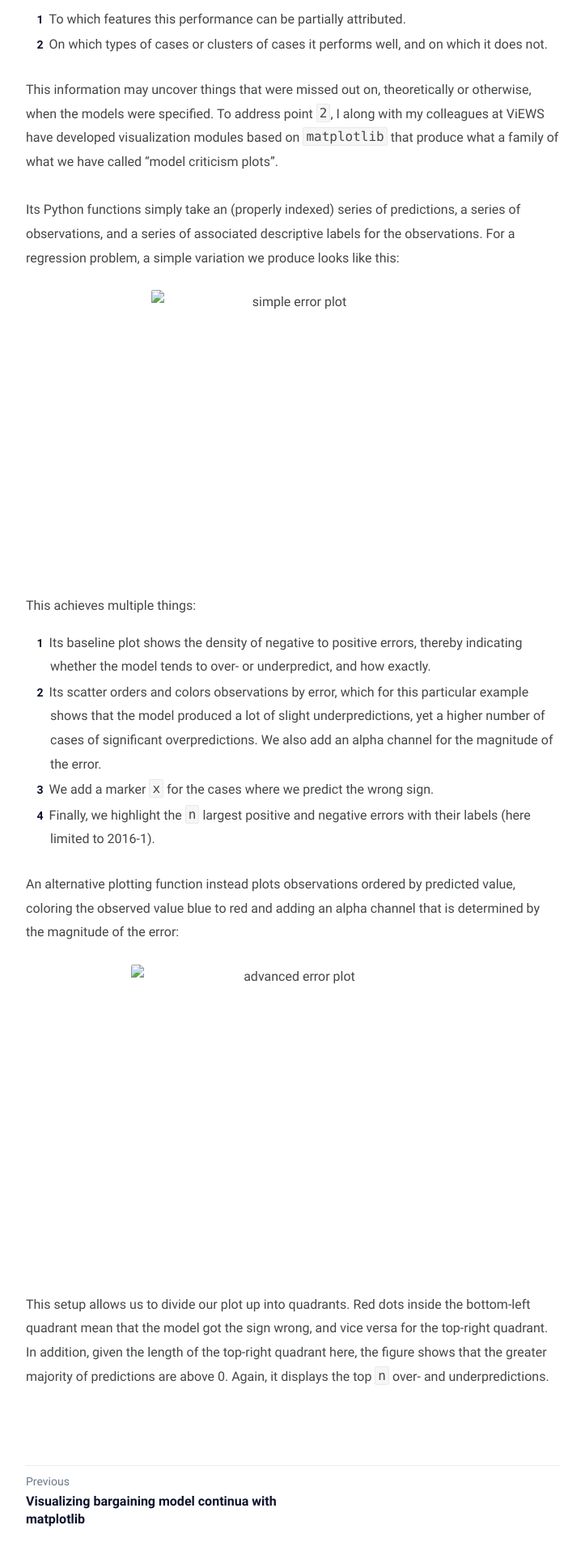
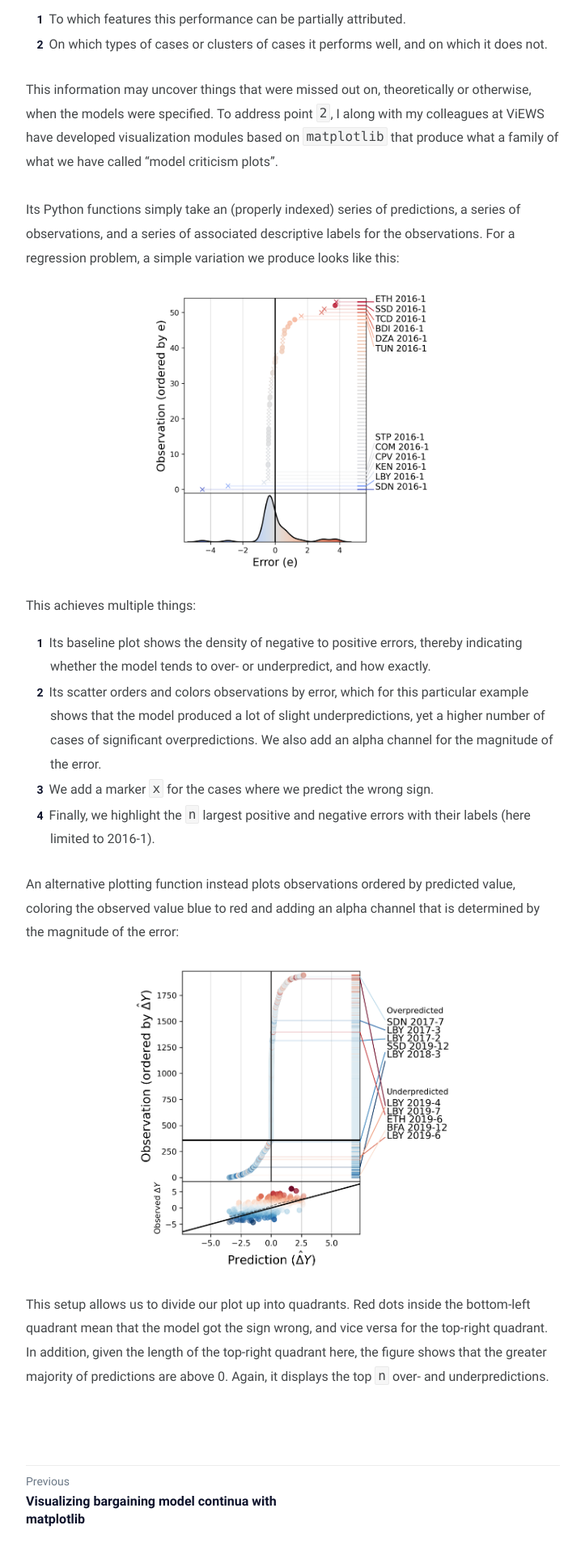
Before and after one commit to rbjansen/rbjansen.github.io, a Jekyll site: the page built from _posts/error_plots/2020-10-20-errorplotting.md, in a window 1280 px wide. Shown: the part 527-2447 px from the top of the page at 81% size, without its empty margins (278-1001 px from the left). Built offline with Jekyll 4.4.1, drawn with Linux system fonts in a browser that asks for light colours.

Commit message:
figs via assets

```diff
--- a/_posts/error_plots/2020-10-20-errorplotting.md
+++ b/_posts/error_plots/2020-10-20-errorplotting.md
@@ -16,7 +16,7 @@ This information may uncover things that were missed out on, theoretically or ot
 Its Python functions simply take an (properly indexed) series of predictions, a series of observations, and a series of associated descriptive labels for the observations. For a regression problem, a simple variation we produce looks like this:
 
 <figure>
-<img src="simple_error.png" alt="simple error plot" width=350 height=350>
+<img src="/assets/img/simple_error.png" width=350 height=350>
 </figure>
 
 This achieves multiple things:
@@ -28,7 +28,7 @@ This achieves multiple things:
 An alternative plotting function instead plots observations ordered by predicted value, coloring the observed value blue to red and adding an alpha channel that is determined by the magnitude of the error:
 
 <figure>
-<img src="prediction_by_obs.png" alt="advanced error plot" width=400 height=380>
+<img src="/assets/img/prediction_by_obs.png" width=400 height=380>
 </figure>
 
 This setup allows us to divide our plot up into quadrants. Red dots inside the bottom-left quadrant mean that the model got the sign wrong, and vice versa for the top-right quadrant. In addition, given the length of the top-right quadrant here, the figure shows that the greater majority of predictions are above 0. Again, it displays the top `n` over- and underpredictions.
```
Also changed, not shown: _posts/continuum_plots/2020-10-23-continuumplots.md (+2 -1 lines), assets/img/continuum.png (renamed from _posts/continuum_plots/continuum.png), assets/img/prediction_by_obs.png (renamed from _posts/error_plots/prediction_by_obs.png), assets/img/simple_error.png (renamed from _posts/error_plots/simple_error.png), 1 other file.
